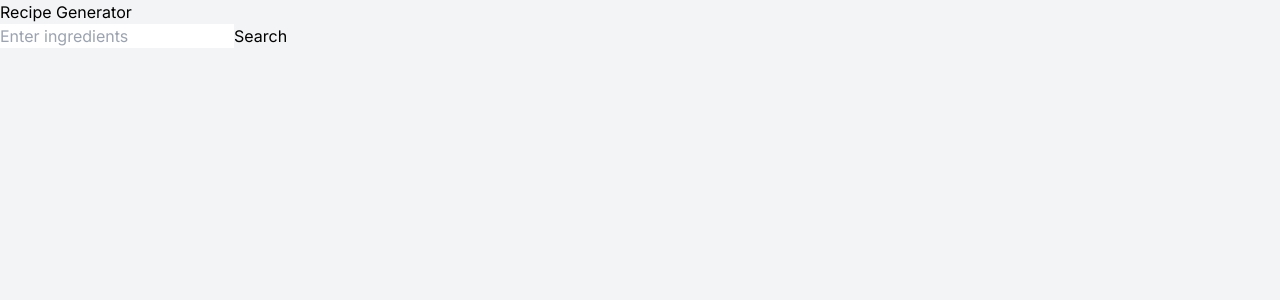
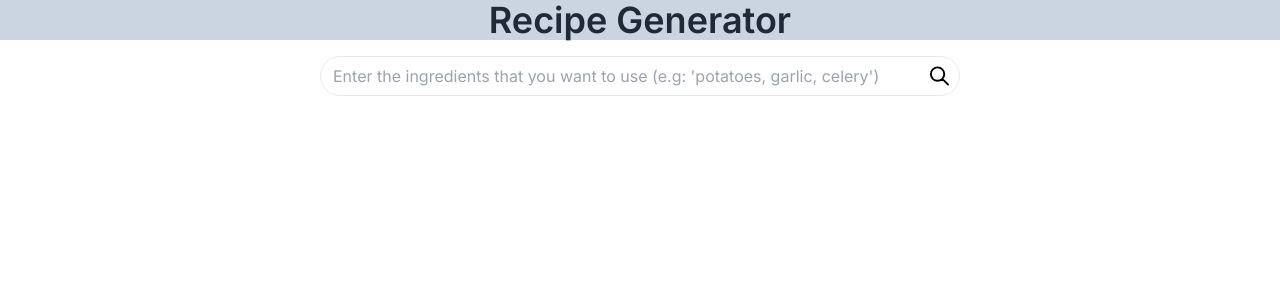
Before and after one commit to donxito/recipe-generator, a Next.js app: page / in a window 1280 px wide. Shown: the top 300 px of the page. Built offline with nearby package versions, Linux system fonts and the light colour scheme.

Commit message:
feat: search bar implementation

```diff
--- a/app/layout.tsx
+++ b/app/layout.tsx
@@ -1,6 +1,8 @@
 import type { Metadata } from "next";
 import { Inter } from "next/font/google";
 import "./globals.css";
+
+import Header from "@/components/header";
 
 const inter = Inter({ subsets: ["latin"] });
 
@@ -18,6 +20,7 @@ export default function RootLayout({
     <html lang="en">
       <body className={inter.className}>
 
+        <Header />
         {children}
 
         </body>
--- a/app/page.tsx
+++ b/app/page.tsx
@@ -5,7 +5,7 @@ export default function Home() {
 
   return (
 
-    <main className="min-h-screen bg-gray-100">
+    <main className="min-h-screen">
 
    <RecipePage />
 
--- a/components/Recipe.tsx
+++ b/components/Recipe.tsx
@@ -10,9 +10,12 @@ recipe: RecipeType
 const Recipe: React.FC<RecipeProps> = ({ recipe }) => {
 
     return (
-        <div>
-            <h2>{recipe.label}</h2>
+        <div className="">
+            <h2
+            className='text-xl font-semibold'
+            >{recipe.label}</h2>
             <Image
+                className='object-cover w-full h-56 rounded-lg lg:w-64'
                 width={200}
                 height={200}
                 src={recipe.image}
@@ -27,7 +30,12 @@ const Recipe: React.FC<RecipeProps> = ({ recipe }) => {
 
             {/* <h3>Instructions:</h3>
             <p>{recipe.instructions}</p> */}
-            <a href={recipe.url} target="_blank" rel="noopener noreferrer">View Recipe</a>
+            <a
+            href={recipe.url}
+            target="_blank"
+            rel="noopener noreferrer"
+            className='text-lg font-bold text-gray-600 hover:underline '
+            >View Recipe</a>
         </div>
 
     )
--- /dev/null
+++ b/components/SearchBar.tsx
@@ -0,0 +1,47 @@
+import React from "react";
+
+interface SearchBarProps {
+  query: string;
+  setQuery: React.Dispatch<React.SetStateAction<string>>;
+  searchRecipes: () => void;
+}
+function SearchBar({ query, setQuery, searchRecipes }: SearchBarProps) {
+  const handleKeyDown = (event: React.KeyboardEvent<HTMLInputElement>) => {
+    if (event.key === "Enter") {
+      searchRecipes();
+    }
+  };
+
+  return (
+    <div className="w-full h-full flex justify-center items-center mb-8 mt-4">
+      <div className="w-1/2 h-10 pl-3 pr-2 bg-white border rounded-full flex justify-between items-center relative ">
+        <input
+          type="search"
+          className="appearance-none w-full outline-none focus:outline-none active:outline-none"
+          value={query}
+          onChange={(e) => setQuery(e.target.value)}
+          onKeyDown={handleKeyDown}
+          placeholder="Enter the ingredients that you want to use (e.g: 'potatoes, garlic, celery')"
+        />
+        <button
+          className="ml-1 outline-none focus:outline-none active:outline-none"
+          onClick={searchRecipes}
+        >
+          <svg
+            fill="none"
+            stroke="currentColor"
+            stroke-linecap="round"
+            stroke-linejoin="round"
+            stroke-width="2"
+            viewBox="0 0 24 24"
+            className="w-6 h-6"
+          >
+            <path d="M21 21l-6-6m2-5a7 7 0 11-14 0 7 7 0 0114 0z"></path>
+          </svg>
+        </button>
+      </div>
+    </div>
+  );
+}
+
+export default SearchBar;
--- /dev/null
+++ b/components/header.tsx
@@ -0,0 +1,13 @@
+import React from 'react'
+
+function Header() {
+  return (
+    <header className='flex items-center justify-center min-w-screen bg-slate-300'>
+    <a className='text-3xl font-semibold text-gray-800 capitalize lg:text-4xl' href='/'>
+    Recipe Generator</a>
+    </header>
+
+  )
+}
+
+export default Header
--- a/package.json
+++ b/package.json
@@ -10,6 +10,7 @@
   },
   "dependencies": {
     "axios": "^1.7.2",
+    "framer-motion": "^11.3.19",
     "next": "14.2.5",
     "react": "^18",
     "react-dom": "^18"
--- a/pages/RecipePage.tsx
+++ b/pages/RecipePage.tsx
@@ -4,25 +4,8 @@ import { useState } from 'react';
 import fetchRecipes from '../lib/fetchRecipes';
 import Recipe from '../components/Recipe';
 import { Recipe as RecipeType } from '@/types/types';
+import SearchBar from '@/components/SearchBar';
 
-
-// interface Recipe {
-//   label: string;
-//   image: string;
-//   source: string;
-//   url: string;
-//   ingredients: {
-//     text: string;
-//     quantity: number;
-//     measure: string;
-//     food: string;
-//     weight: number;
-//     foodCategory: string;
-//     foodId: string;
-//     image: string;
-// }[];
-//   instructions: string;
-// }
 
 const RecipePage: React.FC = () => {
   const [query, setQuery] = useState<string>('');
@@ -44,24 +27,23 @@ const RecipePage: React.FC = () => {
   };
 
   return (
-    <div className=''>
-      <h1>Recipe Generator</h1>
-      <input
-        type="text"
-        value={query}
-        onChange={(e) => setQuery(e.target.value)}
-        placeholder="Enter ingredients"
-      />
-      <button onClick={searchRecipes}>Search</button>
+    <section className="bg-white">
+      <SearchBar query={query} setQuery={setQuery} searchRecipes={searchRecipes} />
+
       {loading && <p>Loading...</p>}
-      {error && <p>{error}</p>}
 
-      <div>
+      {error && <p>P{error}</p>}
+
+      <div className='container px-6 py-10 mx-auto'>
+        <div className='grid grid-cols-1 gap-8 mt-8 md:mt-16 md:grid-cols-2'>
         {recipes.map((recipe, index) => (
           <Recipe key={index} recipe={recipe} />
         ))}
+
+        </div>
       </div>
-    </div>
+
+    </section>
   );
 };
 
--- a/tailwind.config.ts
+++ b/tailwind.config.ts
@@ -1,4 +1,5 @@
 import type { Config } from "tailwindcss";
+
 
 const config: Config = {
   content: [
```
Also changed, not shown: 1 other file (tests, documents, lock files or other folders).
